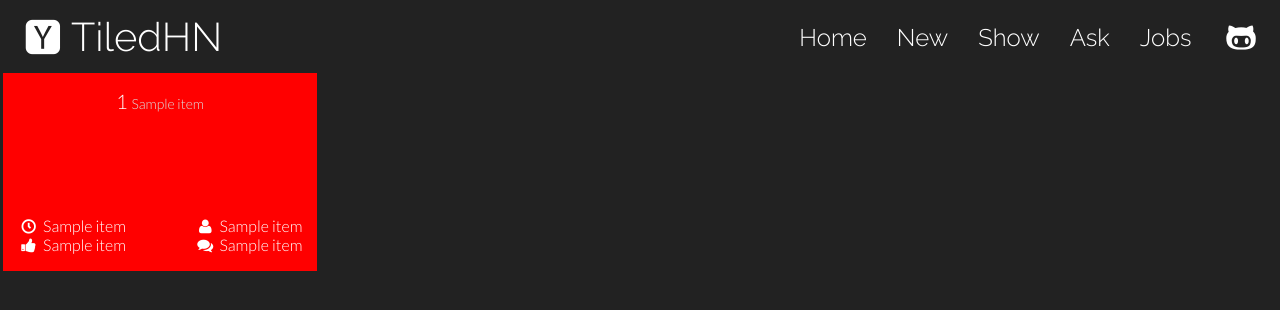
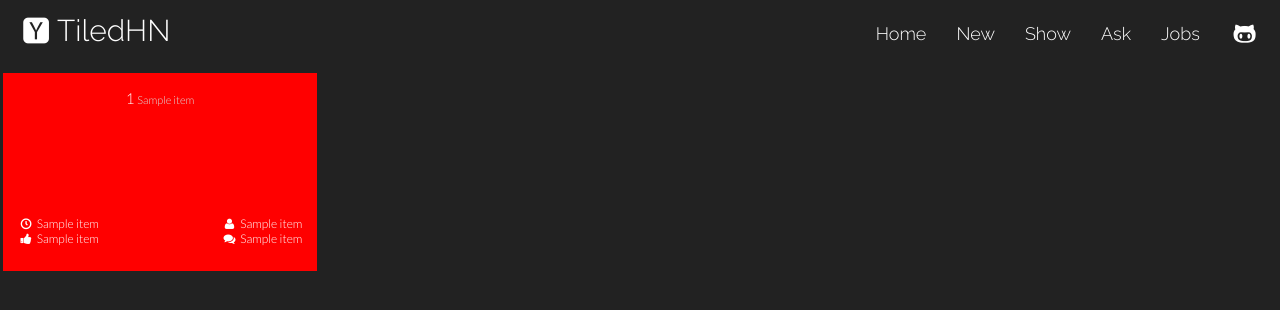
Before and after one commit to pbjr23/tiled-hn, a Flask app: template templates/index.html in a window 1280 px wide. Shown: the top 310 px of the page. Run offline with Flask 2, Linux system fonts and the light colour scheme; the template is opened without the code that fills it: most values are stand-ins (such as "Sample title", 1, 10 or a date in 2020).

Commit message:
changing fonts

```diff
--- a/static/css/main.css
+++ b/static/css/main.css
@@ -9,7 +9,7 @@
 
 .name {
     float:left;
-    font-size: 2.5em;
+    font-size: 30px;
     margin-top: 3px;
 }
 
@@ -19,7 +19,7 @@
 }
 .categories {
     padding: 8px 15px;
-    font-size: 1.5em;
+    font-size: 18px;
 }
 
 ul {
@@ -54,7 +54,7 @@ li {
 .box {
     display: inline-block;
     background-color: red;
-    font-size: 1.25em;
+    font-size: 15px;
     height: 185.41px;
     min-width: 94%;
     float: left;
@@ -190,7 +190,7 @@ li {
 .bottom {
     -moz-border-radius: 10px;
     border-radius: 10px;
-    font-size: 0.8em;
+    font-size: 12px;
     height: 29%;
 }
 
@@ -237,7 +237,7 @@ img {
 
 .title-url {
     color: #DDDDDD;
-    font-size: 0.7em;
+    font-size: 11px;
 }
 
 .footer {
@@ -246,7 +246,7 @@ img {
 }
 
 .next {
-    font-size: 1.5em;
+    font-size: 18px;
     padding: 10px;
 }
 
```
